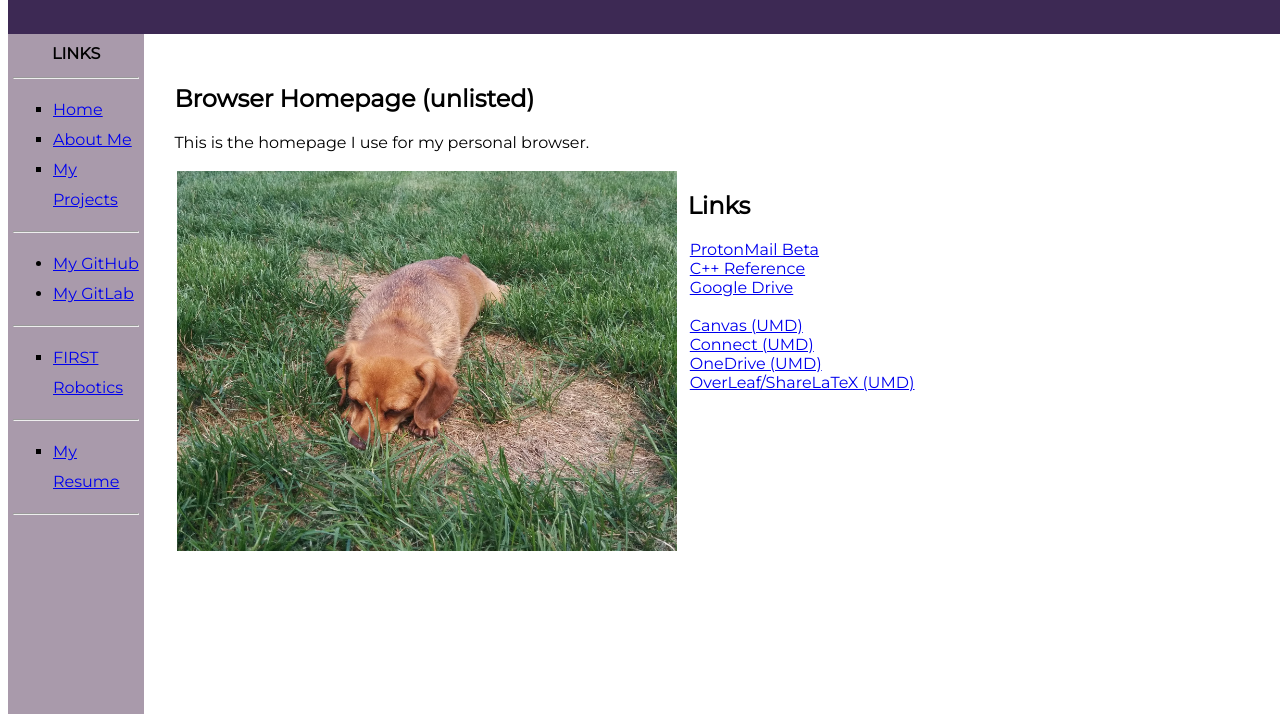
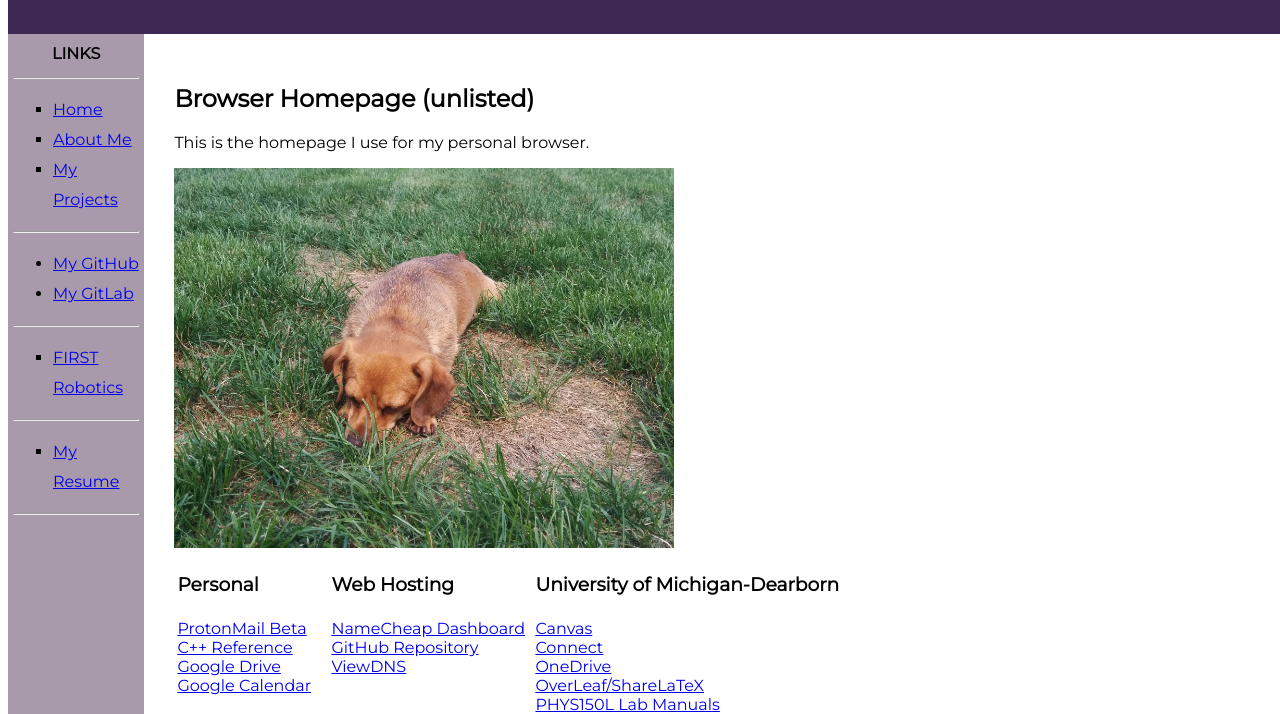
Before and after one commit to conifer215/conifer215.github.io, a plain HTML site: page brhome.html in a window 1280 px wide. Shown: the part 87-801 px from the top of the page. Drawn offline with Linux system fonts and the light colour scheme.

Commit message:
changed layout of brhome

```diff
--- a/brhome.html
+++ b/brhome.html
@@ -2,7 +2,7 @@
 <html>
 <head>
 <meta charset="UTF-8">
-<title>Home | Nolan Adams</title>
+<title>Browser Home | Nolan Adams</title>
 <link rel="stylesheet" type="text/css" href="resources/style.css">
 <link rel="stylesheet" href="https://fonts.googleapis.com/css?family=Montserrat">
 </head>
@@ -39,22 +39,31 @@
 <div id="mainproj">
 <h2>Browser Homepage (unlisted)</h2>
 <p>This is the homepage I use for my personal browser.</p>
+<img src="resources/briley.jpg">
 <table>
 <tr>
-<td><img src="resources/briley.jpg"></td>
+<td><h3>Personal</h3></td>
+<td><h3>Web Hosting</h3></td>
+<td><h3>University of Michigan-Dearborn</h3></td>
+</tr>
+<tr>
+<td valign="top" width="150">
+<a href="https://beta.protonmail.com/inbox">ProtonMail Beta</a><br>
+<a href="http://www.cplusplus.com/">C++ Reference</a><br>
+<a href="https://drive.google.com/drive/my-drive">Google Drive</a><br>
+<a href="https://calendar.google.com/calendar/b/1/r">Google Calendar</a><br>
+</td>
+<td valign="top" width="200">
+<a href="https://ap.www.namecheap.com/">NameCheap Dashboard</a><br>
+<a href="https://github.com/nolanpatrick/nolanpatrick.github.io">GitHub Repository</a><br>
+<a href="https://viewdns.info/dnsrecord/?domain=nadams.net">ViewDNS</a><br>
+</td>
 <td valign="top">
-<h2>&nbsp;Links</h2>
-<p>&nbsp;&nbsp;<a href="https://beta.protonmail.com/inbox">ProtonMail Beta</a><br>
-&nbsp;&nbsp;<a href="http://www.cplusplus.com/">C++ Reference</a><br>
-&nbsp;&nbsp;<a href="https://drive.google.com/drive/my-drive">Google Drive</a><br>
-<br>
-&nbsp;&nbsp;<a href="https://umdearborn.edu/canvas">Canvas (UMD)</a><br>
-&nbsp;&nbsp;<a href="https://web-sis.umd.umich.edu/">Connect (UMD)</a><br>
-&nbsp;&nbsp;<a href="https://umich-my.sharepoint.com/personal/nolanpa_umich_edu/_layouts/15/onedrive.aspx">OneDrive (UMD)</a><br>
-&nbsp;&nbsp;<a href="https://www.overleaf.com/project">OverLeaf/ShareLaTeX (UMD)</a><br>
-
-
-</p>
+<a href="https://umdearborn.edu/canvas">Canvas</a><br>
+<a href="https://web-sis.umd.umich.edu/">Connect</a><br>
+<a href="https://umich-my.sharepoint.com/personal/nolanpa_umich_edu/_layouts/15/onedrive.aspx">OneDrive</a><br>
+<a href="https://www.overleaf.com/project">OverLeaf/ShareLaTeX</a><br>
+<a href="http://www-personal.umd.umich.edu/~jameshet/P150W20/150W20.htm">PHYS150L Lab Manuals</a><br>
 </td>
 </tr>
 </table>
```
